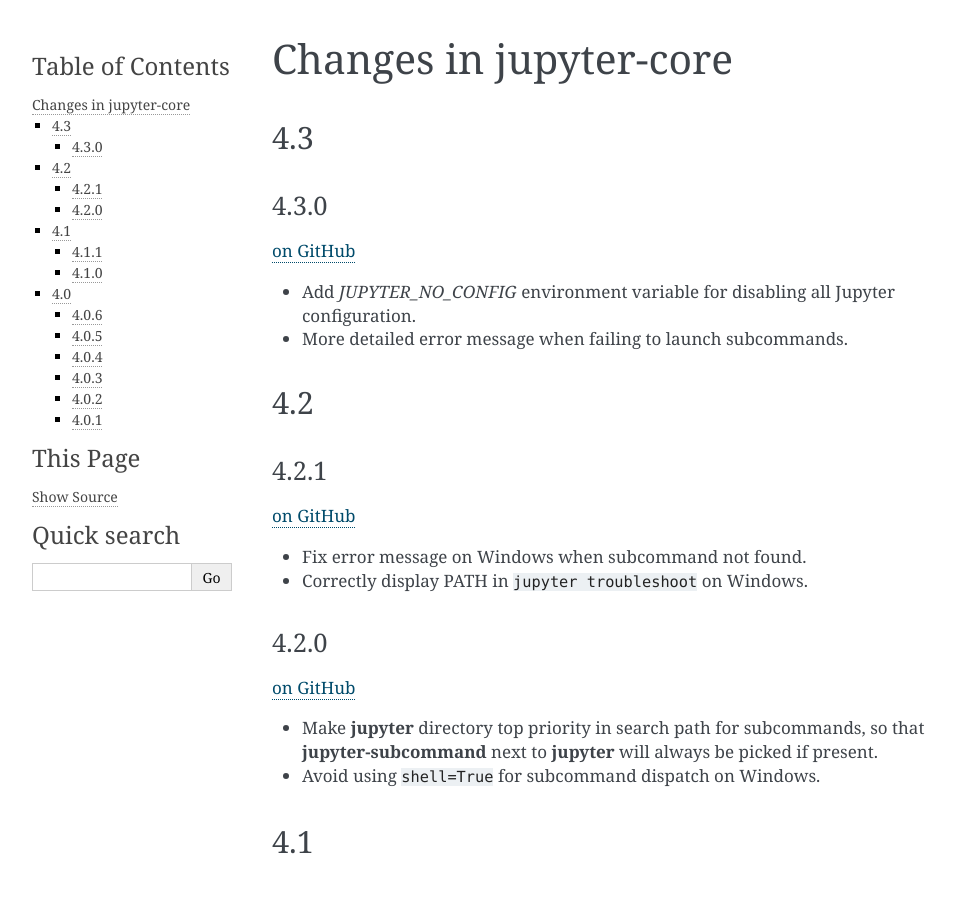
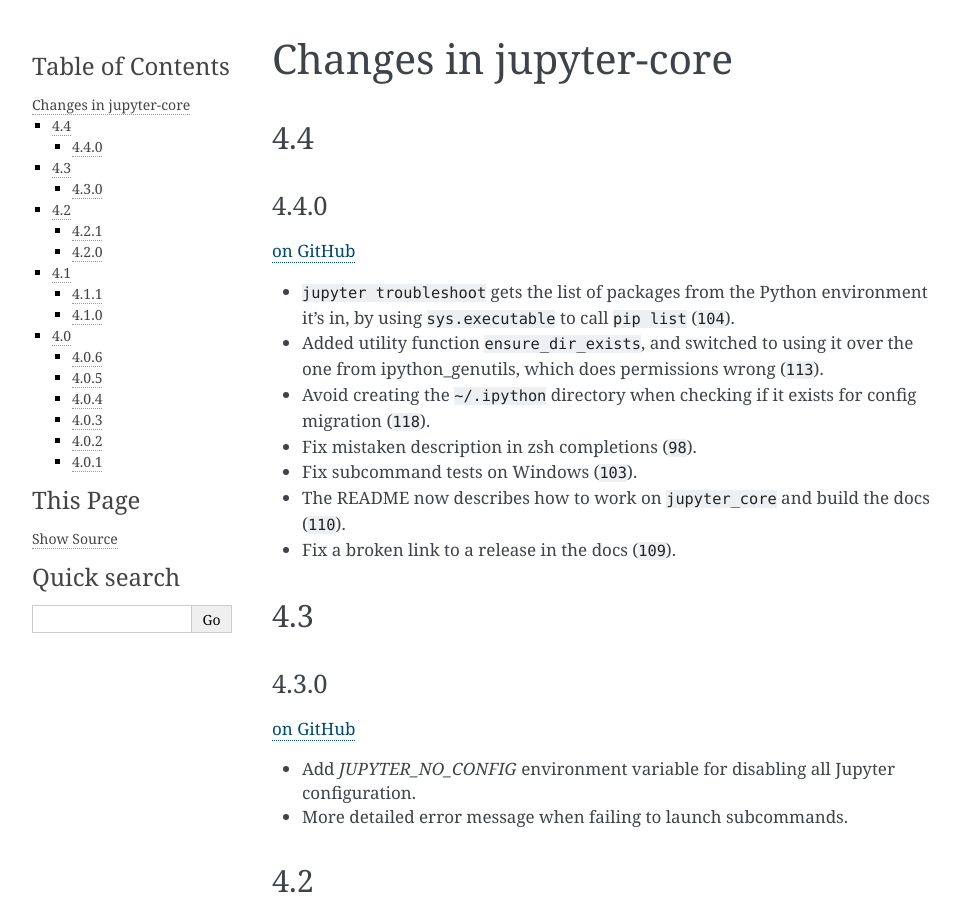
Before and after one commit to jupyter/jupyter_core, a Sphinx documentation site: the page built from docs/changelog.rst, in a window 1280 px wide and 900 px high. Shown: the whole window, without its empty margins (148-1109 px from the left). Built offline with Sphinx 7.4.7, drawn with Linux system fonts in a browser that asks for light colours; cross-references to code outside the pages are shown as plain code.

Commit message:
Add changelog ready for 4.4.0

```diff
--- a/docs/changelog.rst
+++ b/docs/changelog.rst
@@ -1,5 +1,26 @@
 Changes in jupyter-core
 =======================
+
+4.4
+---
+
+4.4.0
+~~~~~
+
+`on
+GitHub <https://github.com/jupyter/jupyter_core/releases/tag/4.4.0>`__
+
+- ``jupyter troubleshoot`` gets the list of packages from the Python environment
+  it's in, by using ``sys.executable`` to call ``pip list`` (:ghpull:`104`).
+- Added utility function ``ensure_dir_exists``, and switched to using it over
+  the one from ipython_genutils, which does permissions wrong (:ghpull:`113`).
+- Avoid creating the ``~/.ipython`` directory when checking if it exists for
+  config migration (:ghpull:`118`).
+- Fix mistaken description in zsh completions (:ghpull:`98`).
+- Fix subcommand tests on Windows (:ghpull:`103`).
+- The README now describes how to work on ``jupyter_core`` and build the docs
+  (:ghpull:`110`).
+- Fix a broken link to a release in the docs (:ghpull:`109`).
 
 4.3
 ---
```
